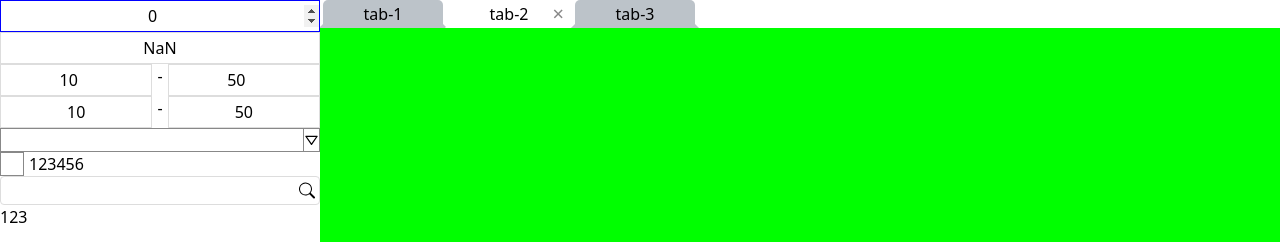
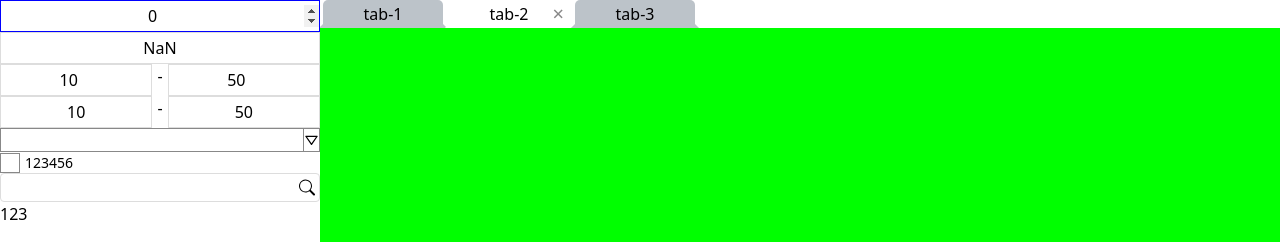
Before and after one commit to xinq05679/react-components, a React (Vite) app: page / in a window 1280 px wide. Shown: the top 242 px of the page. Built offline with nearby package versions, Linux system fonts and the light colour scheme.

Commit message:
Adjust the BasicNumerInput component

```diff
--- a/src/components/checkbox/BasicCheckBox.tsx
+++ b/src/components/checkbox/BasicCheckBox.tsx
@@ -39,16 +39,16 @@ export const BasicCheckBox: React.FC<BasicCheckBoxProps> = ({
   }, [checked]);
 
   const _containerStyle = MergeComponentStyle(
-    { css: classNames("flex gap-[5px] items-center", "text-[16px]") },
+    { css: classNames("flex gap-[5px] items-center", "text-[14px]") },
     containerStyle
   );
 
   const _inputStyle = MergeComponentStyle(
     {
-      css: classNames("relative", "cursor-pointer", "w-[24px] h-[24px]", [
+      css: classNames("relative", "cursor-pointer", "w-[20px] h-[20px]", [
         "after:absolute",
         "after:flex after:items-center after:justify-center",
-        "after:w-[24px] after:h-[24px]",
+        "after:w-[20px] after:h-[20px]",
         "after:border after:border-[#888]",
         "after:hover:border-[#00f]",
         "after:text-[#fff]",
--- a/src/components/numeric/BasicNumberInput.tsx
+++ b/src/components/numeric/BasicNumberInput.tsx
@@ -18,7 +18,7 @@ export interface BasicNumberInputProps {
 
 export const BasicNumberInput: React.FC<BasicNumberInputProps> = ({
   id,
-  initValue = "-",
+  initValue = "",
   range = { min: 0, max: 100 },
   onValueChanged,
   containerStyle,
@@ -39,7 +39,7 @@ export const BasicNumberInput: React.FC<BasicNumberInputProps> = ({
   }, [initValue]);
 
   function formatNumber(value: string) {
-    if (value === "-") return value;
+    if (value.replaceAll(" ", "") === "") return "";
 
     return convertNumberToString({
       value: parseFloat(value),
@@ -83,7 +83,7 @@ export const BasicNumberInput: React.FC<BasicNumberInputProps> = ({
     event.preventDefault();
 
     // Check if the value is vaild
-    if (value !== "-") {
+    if (value.replaceAll(" ", "") !== "") {
       let inputValue = parseFloat(value);
 
       if (
--- a/src/components/numeric/BasicTwoNumberInput.tsx
+++ b/src/components/numeric/BasicTwoNumberInput.tsx
@@ -51,7 +51,10 @@ export const BasicTwoNumberInput: React.FC<BasicTwoNumberInputProps> = ({
         <BasicNumberInput
           range={{
             min: range.min,
-            max: value.right !== "-" ? parseFloat(value.right) : range.max,
+            max:
+              value.right.replaceAll(" ", "") !== ""
+                ? parseFloat(value.right)
+                : range.max,
           }}
           initValue={value.left}
           onValueChanged={(left: string) => {
@@ -63,7 +66,9 @@ export const BasicTwoNumberInput: React.FC<BasicTwoNumberInputProps> = ({
         <div className="shrink-0">-</div>
         <BasicNumberInput
           range={{
-            min: value.left !== "-" ? parseFloat(value.left) : range.min,
+            min: value.left.replaceAll(" ", "")
+              ? parseFloat(value.left)
+              : range.min,
             max: range.max,
           }}
           initValue={value.right}
--- a/src/components/select/BasicSelect.tsx
+++ b/src/components/select/BasicSelect.tsx
@@ -34,14 +34,20 @@ export const BasicSelect: React.FC<BasicSelectProps> = ({
   optionStyle,
   onSelectedItemChanged,
 }) => {
-  const [selectedItem, setSelectedItem] = useState<SelectItem | undefined>(
-    items.find((item) => item.label === selectedLabel)
-  );
+  const [selectedItem, setSelectedItem] = useState<SelectItem | undefined>();
   const [openDropDown, setOpenDropDown] = useState(false);
   const [optionDivHeight, setOptionDivHeight] = useState(0);
   const [highlightSelected, setHighlightSelected] = useState(false);
   const optionsDivRef = useRef<HTMLDivElement>(null);
   const selectRef = useRef<HTMLDivElement>(null);
+
+  useEffect(() => {
+    setSelectedItem(
+      selectedLabel
+        ? items.find((item) => item.label === selectedLabel)
+        : undefined
+    );
+  }, [selectedLabel]);
 
   useEffect(() => {
     const closeDropDown = (event: any) => {
```
